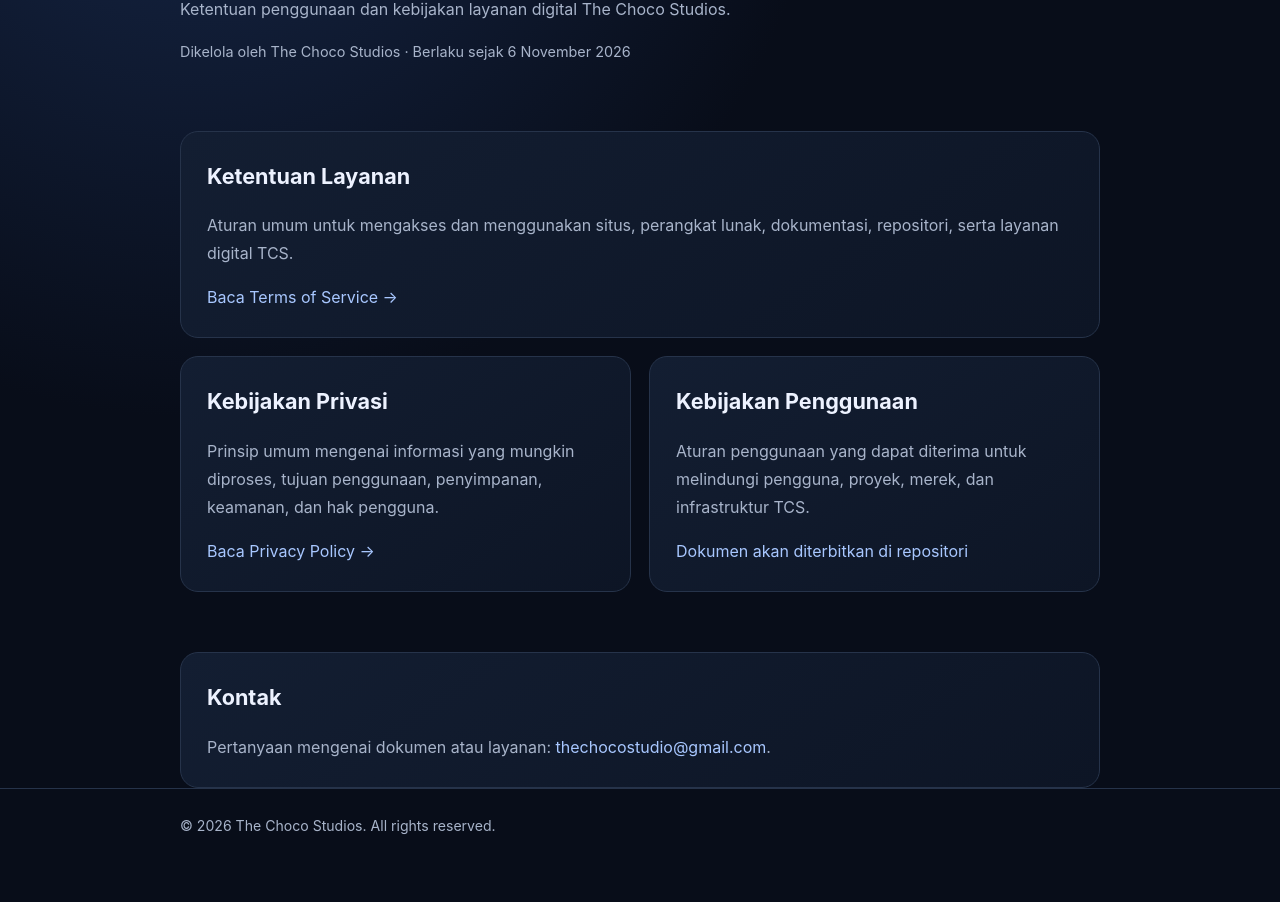
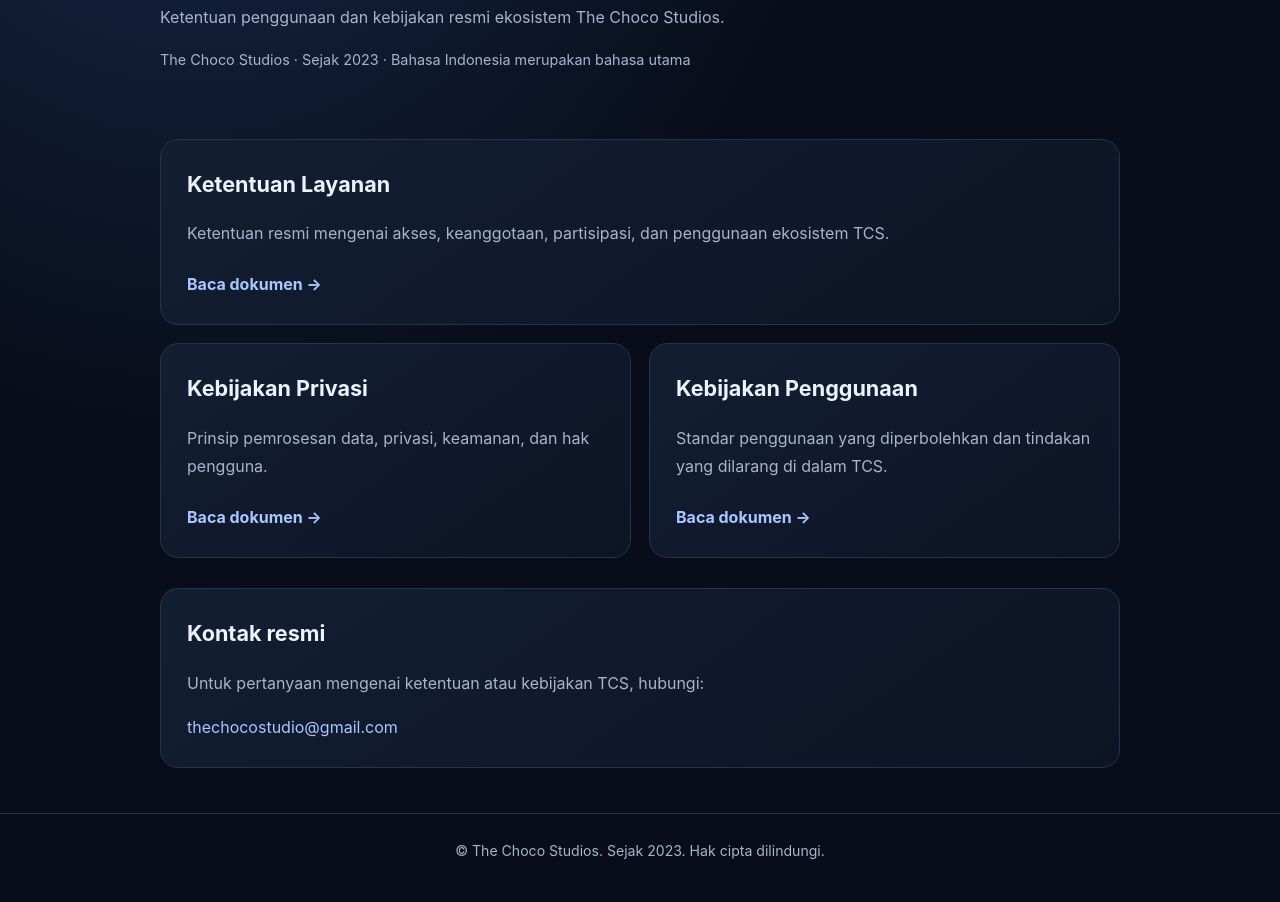
Before and after one commit to chocoanakbaik/KasirKita, a plain HTML site: page index.html in a window 1280 px wide. Shown: the part 255-1157 px from the top of the page. Before the commit the page ends 1132 px from the top, so only its background shows below. Drawn offline with Linux system fonts and the light colour scheme.

Commit message:
Update TCS policies, since 2023 branding, and language support

```diff
--- a/index.html
+++ b/index.html
@@ -2,19 +2,32 @@
 <html lang="id">
 <head>
 <meta charset="utf-8"><meta name="viewport" content="width=device-width,initial-scale=1">
-<meta name="description" content="Ketentuan layanan dan kebijakan resmi The Choco Studios.">
+<meta name="description" content="Ketentuan layanan dan kebijakan resmi The Choco Studios (TCS), studio independen sejak 2023.">
 <meta name="theme-color" content="#0b1020">
-<title>Terms of Service | The Choco Studios</title>
+<link rel="icon" type="image/svg+xml" href="./logo-tcs.svg">
+<title>Ketentuan &amp; Kebijakan | The Choco Studios</title>
 <style>
 :root{color-scheme:dark;--bg:#080d19;--panel:#111a2b;--line:#26334a;--text:#edf2ff;--muted:#a8b4ca;--accent:#a8c7ff}
 *{box-sizing:border-box}body{margin:0;background:radial-gradient(ellipse at 15% 0%,#17284a 0,transparent 42%),var(--bg);color:var(--text);font:16px/1.75 Inter,system-ui,-apple-system,"Segoe UI",sans-serif}
-header{border-bottom:1px solid var(--line);background:#080d19cc;position:sticky;top:0;backdrop-filter:blur(14px)}.wrap{width:min(920px,calc(100% - 36px));margin:auto}header .wrap{padding:17px 0;display:flex;justify-content:space-between;gap:18px;align-items:center}.brand{font-weight:750;letter-spacing:.02em}.brand span{color:var(--accent)}nav{display:flex;gap:16px;flex-wrap:wrap}a{color:var(--accent);text-decoration:none}a:hover{text-decoration:underline}.hero{padding:68px 0 34px}.eyebrow{color:var(--accent);font-size:.78rem;letter-spacing:.16em;text-transform:uppercase;font-weight:700}h1{font-size:clamp(2.2rem,6vw,4rem);line-height:1.08;letter-spacing:-.055em;margin:12px 0}h2{font-size:1.35rem;margin:0 0 12px}p{color:var(--muted)}.meta{font-size:.9rem}.grid{display:grid;grid-template-columns:1fr;gap:18px;padding:18px 0 60px}.card{background:linear-gradient(145deg,#131e32,#0d1525);border:1px solid var(--line);border-radius:18px;padding:26px}.card p:last-child{margin-bottom:0}footer{border-top:1px solid var(--line);padding:25px 0 38px;color:var(--muted);font-size:.88rem}@media(min-width:720px){.grid{grid-template-columns:1fr 1fr}.card:first-child{grid-column:1/-1}}
+header{border-bottom:1px solid var(--line);background:#080d19cc;position:sticky;top:0;backdrop-filter:blur(14px);z-index:5}.wrap{width:min(960px,calc(100% - 36px));margin:auto}header .wrap{padding:14px 0;display:flex;justify-content:space-between;gap:18px;align-items:center}.brand{display:flex;align-items:center;gap:12px;font-weight:750;letter-spacing:.02em}.brand img{width:42px;height:42px;object-fit:contain;border-radius:10px}.brand span{color:var(--accent)}nav{display:flex;gap:16px;flex-wrap:wrap;align-items:center}a{color:var(--accent);text-decoration:none}a:hover{text-decoration:underline}select{background:#111a2b;color:var(--text);border:1px solid var(--line);border-radius:9px;padding:8px 10px;font:inherit}
+.hero{padding:68px 0 34px}.eyebrow{color:var(--accent);font-size:.78rem;letter-spacing:.16em;text-transform:uppercase;font-weight:700}h1{font-size:clamp(2.2rem,6vw,4rem);line-height:1.08;letter-spacing:-.055em;margin:12px 0}h2{font-size:1.35rem;margin:0 0 12px}p{color:var(--muted)}.meta{font-size:.9rem}.grid{display:grid;grid-template-columns:1fr;gap:18px;padding:18px 0 30px}.card{background:linear-gradient(145deg,#131e32,#0d1525);border:1px solid var(--line);border-radius:18px;padding:26px}.card p:last-child{margin-bottom:0}.card .doclink{display:inline-flex;margin-top:7px;font-weight:650}.contact{margin-bottom:45px}footer{border-top:1px solid var(--line);padding:25px 0 38px;color:var(--muted);font-size:.88rem;text-align:center}
+@media(min-width:720px){.grid{grid-template-columns:1fr 1fr}.card:first-child{grid-column:1/-1}}@media(max-width:560px){header .wrap{align-items:flex-start}.brand img{width:36px;height:36px}nav{justify-content:flex-end;gap:10px}.hero{padding-top:48px}}
 </style></head>
-<body><header><div class="wrap"><div class="brand">THE CHOCO <span>STUDIOS</span></div><nav><a href="#documents">Dokumen</a><a href="#contact">Kontak</a></nav></div></header>
-<main class="wrap"><section class="hero"><div class="eyebrow">Dokumen resmi</div><h1>Terms of Service</h1><p>Ketentuan penggunaan dan kebijakan layanan digital The Choco Studios.</p><p class="meta">Dikelola oleh The Choco Studios · Berlaku sejak 6 November 2026</p></section>
+<body>
+<header><div class="wrap"><a class="brand" href="./" aria-label="The Choco Studios"><img src="./logo-tcs.svg" alt="Logo The Choco Studios"><span>THE CHOCO STUDIOS</span></a><nav><a href="#documents" data-i18n="navDocs">Dokumen</a><a href="#contact" data-i18n="navContact">Kontak</a><label for="language" class="sr-only" style="position:absolute;left:-9999px">Language</label><select id="language" aria-label="Pilih bahasa"><option value="id" selected>Bahasa Indonesia</option><option value="en">English</option></select></nav></div></header>
+<main class="wrap"><section class="hero"><div class="eyebrow" data-i18n="eyebrow">Dokumen resmi</div><h1 data-i18n="title">Ketentuan &amp; Kebijakan</h1><p data-i18n="subtitle">Ketentuan penggunaan dan kebijakan resmi ekosistem The Choco Studios.</p><p class="meta" data-i18n="meta">The Choco Studios · Sejak 2023 · Bahasa Indonesia merupakan bahasa utama</p></section>
 <section class="grid" id="documents">
-<article class="card"><h2>Ketentuan Layanan</h2><p>Aturan umum untuk mengakses dan menggunakan situs, perangkat lunak, dokumentasi, repositori, serta layanan digital TCS.</p><a href="TERMS_OF_SERVICE.md">Baca Terms of Service →</a></article>
-<article class="card"><h2>Kebijakan Privasi</h2><p>Prinsip umum mengenai informasi yang mungkin diproses, tujuan penggunaan, penyimpanan, keamanan, dan hak pengguna.</p><a href="PRIVACY_POLICY.md">Baca Privacy Policy →</a></article>
-<article class="card"><h2>Kebijakan Penggunaan</h2><p>Aturan penggunaan yang dapat diterima untuk melindungi pengguna, proyek, merek, dan infrastruktur TCS.</p><a href="ACCEPTABLE_USE_POLICY.md">Dokumen akan diterbitkan di repositori</a></article>
-</section><section class="card" id="contact"><h2>Kontak</h2><p>Pertanyaan mengenai dokumen atau layanan: <a href="mailto:thechocostudio@gmail.com">thechocostudio@gmail.com</a>.</p></section></main>
-<footer><div class="wrap">© <span id="year">2026</span> The Choco Studios. All rights reserved.</div></footer><script>document.getElementById("year").textContent=new Date().getFullYear();</script></body></html>
+<article class="card"><h2 data-i18n="tosTitle">Ketentuan Layanan</h2><p data-i18n="tosDesc">Ketentuan resmi mengenai akses, keanggotaan, partisipasi, dan penggunaan ekosistem TCS.</p><a class="doclink" id="tosLink" href="./TERMS_OF_SERVICE.md" data-i18n="read">Baca dokumen →</a></article>
+<article class="card"><h2 data-i18n="privacyTitle">Kebijakan Privasi</h2><p data-i18n="privacyDesc">Prinsip pemrosesan data, privasi, keamanan, dan hak pengguna.</p><a class="doclink" id="privacyLink" href="./PRIVACY_POLICY.md" data-i18n="read">Baca dokumen →</a></article>
+<article class="card"><h2 data-i18n="aupTitle">Kebijakan Penggunaan</h2><p data-i18n="aupDesc">Standar penggunaan yang diperbolehkan dan tindakan yang dilarang di dalam TCS.</p><a class="doclink" id="aupLink" href="./ACCEPTABLE_USE_POLICY.md" data-i18n="read">Baca dokumen →</a></article>
+</section><section class="card contact" id="contact"><h2 data-i18n="contactTitle">Kontak resmi</h2><p data-i18n="contactDesc">Untuk pertanyaan mengenai ketentuan atau kebijakan TCS, hubungi:</p><a href="mailto:thechocostudio@gmail.com">thechocostudio@gmail.com</a></section></main>
+<footer><div class="wrap"><span data-i18n="copyright">© The Choco Studios. Sejak 2023. Hak cipta dilindungi.</span></div></footer>
+<script>
+const translations={
+id:{navDocs:"Dokumen",navContact:"Kontak",eyebrow:"Dokumen resmi",title:"Ketentuan & Kebijakan",subtitle:"Ketentuan penggunaan dan kebijakan resmi ekosistem The Choco Studios.",meta:"The Choco Studios · Sejak 2023 · Bahasa Indonesia merupakan bahasa utama",tosTitle:"Ketentuan Layanan",tosDesc:"Ketentuan resmi mengenai akses, keanggotaan, partisipasi, dan penggunaan ekosistem TCS.",privacyTitle:"Kebijakan Privasi",privacyDesc:"Prinsip pemrosesan data, privasi, keamanan, dan hak pengguna.",aupTitle:"Kebijakan Penggunaan",aupDesc:"Standar penggunaan yang diperbolehkan dan tindakan yang dilarang di dalam TCS.",read:"Baca dokumen →",contactTitle:"Kontak resmi",contactDesc:"Untuk pertanyaan mengenai ketentuan atau kebijakan TCS, hubungi:",copyright:"© The Choco Studios. Sejak 2023. Hak cipta dilindungi."},
+en:{navDocs:"Documents",navContact:"Contact",eyebrow:"Official documents",title:"Terms & Policies",subtitle:"Official terms of use and policies of The Choco Studios ecosystem.",meta:"The Choco Studios · Since 2023 · Indonesian is the primary language",tosTitle:"Terms of Service",tosDesc:"Official terms governing access, membership, participation, and use of the TCS ecosystem.",privacyTitle:"Privacy Policy",privacyDesc:"Principles for data processing, privacy, security, and user rights.",aupTitle:"Acceptable Use Policy",aupDesc:"Permitted-use standards and prohibited conduct within TCS.",read:"Read document →",contactTitle:"Official contact",contactDesc:"For questions regarding TCS terms or policies, contact:",copyright:"© The Choco Studios. Since 2023. All rights reserved."}
+};
+const docs={id:["TERMS_OF_SERVICE.md","PRIVACY_POLICY.md","ACCEPTABLE_USE_POLICY.md"],en:["TERMS_OF_SERVICE.en.md","PRIVACY_POLICY.en.md","ACCEPTABLE_USE_POLICY.en.md"]};
+function setLanguage(lang){const t=translations[lang]||translations.id;document.documentElement.lang=lang;document.querySelectorAll("[data-i18n]").forEach(el=>{const key=el.dataset.i18n;if(t[key])el.textContent=t[key]});["tosLink","privacyLink","aupLink"].forEach((id,i)=>document.getElementById(id).href="./"+docs[lang][i]);}
+document.getElementById("language").addEventListener("change",e=>setLanguage(e.target.value));setLanguage("id");
+</script></body></html>
```
